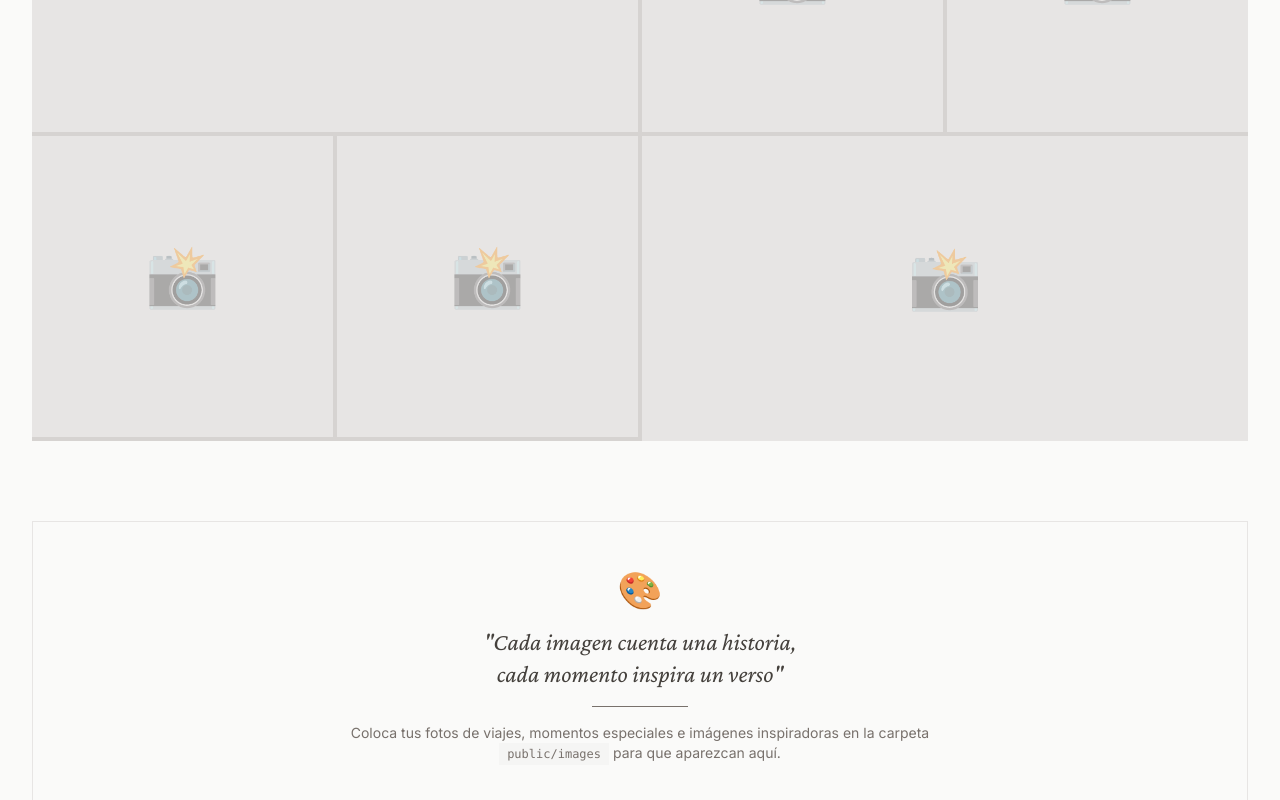
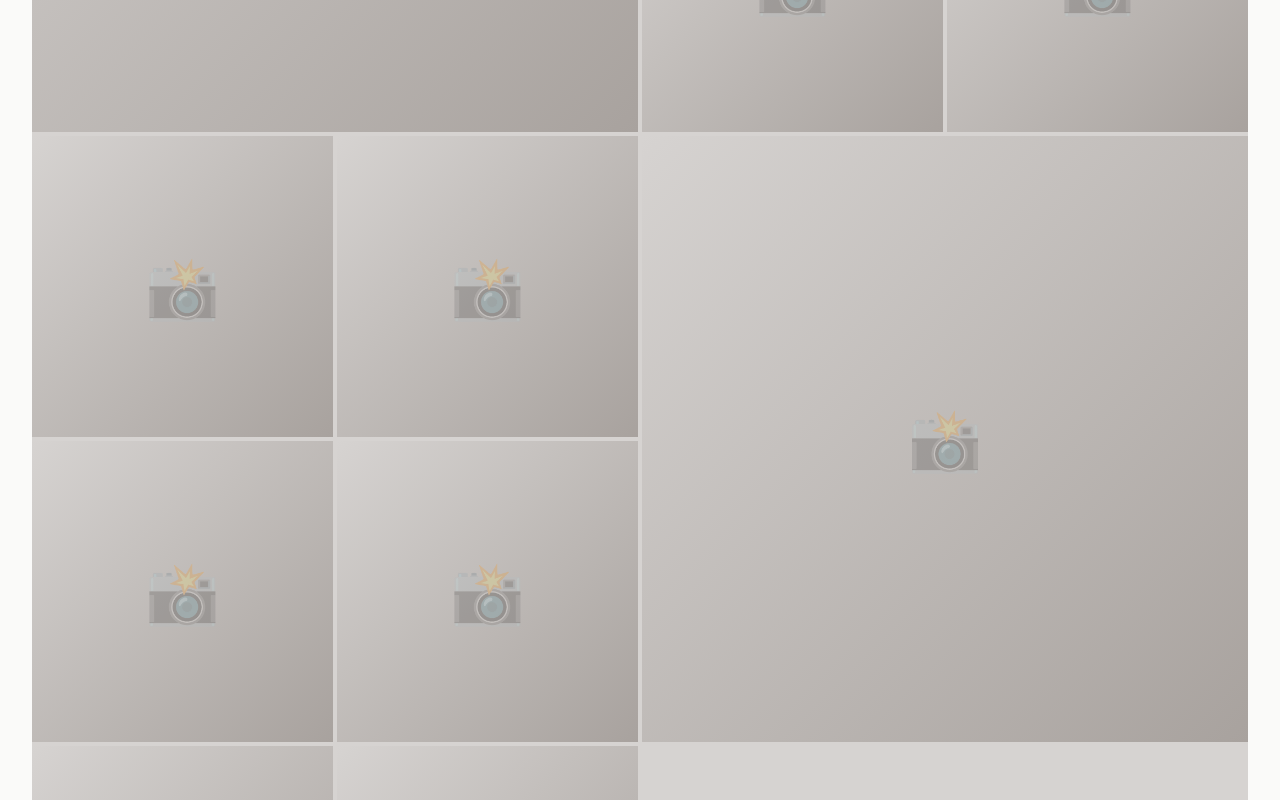
Before and after one commit to dangkid/oliver-personal-web, a Next.js app: page /galeria in a window 1280 px wide. Shown: the part 920-1720 px from the top of the page. Built offline with nearby package versions, Linux system fonts and the light colour scheme.

Commit message:
✨ Mejorar galería con títulos, ubicaciones y descripciones escalables

```diff
--- a/src/app/galeria/page.tsx
+++ b/src/app/galeria/page.tsx
@@ -5,6 +5,95 @@ import { useState } from "react";
 
 export default function Galeria() {
   const [hoveredIndex, setHoveredIndex] = useState<number | null>(null);
+
+  // Aquí puedes agregar tus fotos con título, descripción y ubicación
+  const fotos = [
+    {
+      id: 1,
+      titulo: "Atardecer en la montaña",
+      ubicacion: "Sierra Nevada",
+      descripcion: "Un momento de paz entre las nubes",
+      imagen: "/images/foto1.jpg", // Coloca tus fotos en public/images/
+    },
+    {
+      id: 2,
+      titulo: "Ciudad nocturna",
+      ubicacion: "Madrid",
+      descripcion: "Luces que inspiran palabras",
+      imagen: "/images/foto2.jpg",
+    },
+    {
+      id: 3,
+      titulo: "Playa al amanecer",
+      ubicacion: "Málaga",
+      descripcion: "Donde las olas escriben poesía",
+      imagen: "/images/foto3.jpg",
+    },
+    {
+      id: 4,
+      titulo: "Bosque de otoño",
+      ubicacion: "Asturias",
+      descripcion: "Colores que alimentan la creatividad",
+      imagen: "/images/foto4.jpg",
+    },
+    {
+      id: 5,
+      titulo: "Arquitectura moderna",
+      ubicacion: "Valencia",
+      descripcion: "Donde el arte se encuentra con la estructura",
+      imagen: "/images/foto5.jpg",
+    },
+    {
+      id: 6,
+      titulo: "Calleja histórica",
+      ubicacion: "Toledo",
+      descripcion: "Historias entre adoquines",
+      imagen: "/images/foto6.jpg",
+    },
+    {
+      id: 7,
+      titulo: "Lago tranquilo",
+      ubicacion: "Pirineos",
+      descripcion: "Reflexiones en el agua",
+      imagen: "/images/foto7.jpg",
+    },
+    {
+      id: 8,
+      titulo: "Vista urbana",
+      ubicacion: "Barcelona",
+      descripcion: "La ciudad que nunca duerme",
+      imagen: "/images/foto8.jpg",
+    },
+    {
+      id: 9,
+      titulo: "Campo de flores",
+      ubicacion: "Andalucía",
+      descripcion: "Un lienzo natural",
+      imagen: "/images/foto9.jpg",
+    },
+    {
+      id: 10,
+      titulo: "Estación de tren",
+      ubicacion: "Sevilla",
+      descripcion: "Partidas y llegadas",
+      imagen: "/images/foto10.jpg",
+    },
+    {
+      id: 11,
+      titulo: "Café literario",
+      ubicacion: "Granada",
+      descripcion: "Donde nacen las ideas",
+      imagen: "/images/foto11.jpg",
+    },
+    {
+      id: 12,
+      titulo: "Puente antiguo",
+      ubicacion: "Ronda",
+      descripcion: "Conectando tiempos",
+      imagen: "/images/foto12.jpg",
+    },
+    // Puedes seguir agregando más fotos aquí
+  ];
 
   return (
     <div className="min-h-screen bg-stone-50 dark:bg-stone-950">
@@ -57,11 +146,11 @@ export default function Galeria() {
 
           {/* Grid asimétrico de imágenes */}
           <div className="grid grid-cols-2 md:grid-cols-4 gap-1 bg-stone-300 dark:bg-stone-700">
-            {[1, 2, 3, 4, 5, 6, 7, 8].map((i) => (
+            {fotos.map((foto, i) => (
               <div
-                key={i}
+                key={foto.id}
                 className={`group relative overflow-hidden bg-stone-200 dark:bg-stone-800 cursor-pointer transition-all duration-500 hover:z-10 ${
-                  i === 1 || i === 8 ? 'md:col-span-2 md:row-span-2' : 'aspect-square'
+                  i === 0 || i === 7 ? 'md:col-span-2 md:row-span-2' : 'aspect-square'
                 }`}
                 onMouseEnter={() => setHoveredIndex(i)}
                 onMouseLeave={() => setHoveredIndex(null)}
@@ -69,21 +158,47 @@ export default function Galeria() {
                   transform: hoveredIndex === i ? 'scale(1.05)' : 'scale(1)',
                 }}
               >
-                <div className="w-full h-full flex items-center justify-center relative">
-                  {/* Overlay con efecto */}
-                  <div className="absolute inset-0 bg-gradient-to-br from-stone-800/50 to-stone-900/50 opacity-0 group-hover:opacity-100 transition-opacity duration-500" />
+                {/* Placeholder - Reemplaza con tus imágenes reales */}
+                <div className="w-full h-full flex items-center justify-center relative bg-gradient-to-br from-stone-300 to-stone-400 dark:from-stone-700 dark:to-stone-800">
+                  {/* Overlay oscuro al hacer hover */}
+                  <div className="absolute inset-0 bg-gradient-to-br from-stone-900/90 to-stone-900/70 opacity-0 group-hover:opacity-100 transition-opacity duration-500" />
 
-                  {/* Contenido del placeholder */}
-                  <div className="text-center relative z-10">
-                    <div className="text-4xl md:text-6xl mb-2 opacity-30 group-hover:opacity-100 transition-opacity">📸</div>
-                    <p className="text-xs text-stone-500 dark:text-stone-400 opacity-0 group-hover:opacity-100 transition-opacity">
-                      Imagen {i}
-                    </p>
+                  {/* Icono placeholder (eliminar cuando agregues fotos reales) */}
+                  <div className="text-4xl md:text-6xl opacity-20 group-hover:opacity-0 transition-opacity">
+                    📸
+                  </div>
+
+                  {/* Información que aparece al hacer hover */}
+                  <div className="absolute inset-0 p-6 md:p-8 flex flex-col justify-end opacity-0 group-hover:opacity-100 transition-all duration-500 transform translate-y-4 group-hover:translate-y-0">
+                    <div className="space-y-2">
+                      <p className="text-xs tracking-[0.2em] uppercase text-stone-400">
+                        {foto.ubicacion}
+                      </p>
+                      <h3 className="font-serif text-xl md:text-2xl text-white font-medium">
+                        {foto.titulo}
+                      </h3>
+                      <div className="h-px w-16 bg-white/50" />
+                      <p className="text-sm text-stone-300 italic">
+                        {foto.descripcion}
+                      </p>
+                    </div>
                   </div>
 
                   {/* Borde decorativo al hover */}
-                  <div className="absolute inset-4 border border-white/50 opacity-0 group-hover:opacity-100 transition-opacity duration-500" />
+                  <div className="absolute inset-4 border border-white/30 opacity-0 group-hover:opacity-100 transition-opacity duration-500" />
                 </div>
+
+                {/*
+                  Para usar tus fotos reales, descomenta esto y comenta el div de arriba:
+
+                  <Image
+                    src={foto.imagen}
+                    alt={foto.titulo}
+                    fill
+                    className="object-cover"
+                    loading="lazy"
+                  />
+                */}
               </div>
             ))}
           </div>
```
